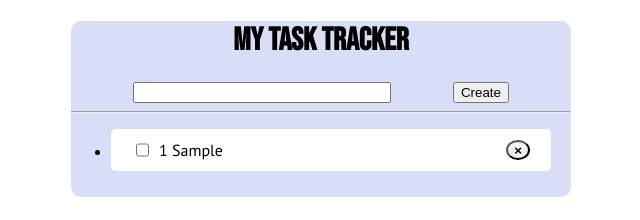
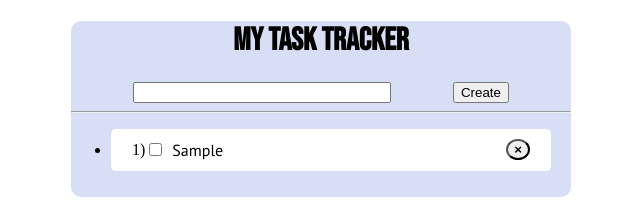
Before and after one commit to GHJKer/task-tracker, a Vue app: page / in a window 1280 px wide. Both pictures are taken after typing "Sample" into the empty fields and a click on the button "Create". Shown: the top 220 px of the page, without its empty margins (319-959 px from the left). Built offline with nearby package versions, Linux system fonts and the light colour scheme.

Commit message:
things
a few additions

```diff
--- a/src/components/taskItem.vue
+++ b/src/components/taskItem.vue
@@ -1,12 +1,13 @@
 <template>
   <div>
     <div class="edit-group" v-if="!toEdit">
-      <input type="checkbox" v-model="todo.completed" />
+      {{ index + 1 }})
+      <input type="checkbox" class="pointer" v-model="todo.completed" />
       <span
         v-bind:class="{ done: todo.completed }"
         v-on:click="toEdit = !toEdit"
       >
-        {{ index + 1 }}
+
         {{ todo.title }}
       </span>
     </div>
@@ -56,12 +57,17 @@ span {
 div {
   display: flex;
   justify-content: space-between;
+  align-items: center;
   padding: 5px 10px;
   background-color: white;
 }
 
 input {
   margin-right: 10px;
+}
+
+.pointer {
+  cursor: pointer;
 }
 
 .btn {
```
